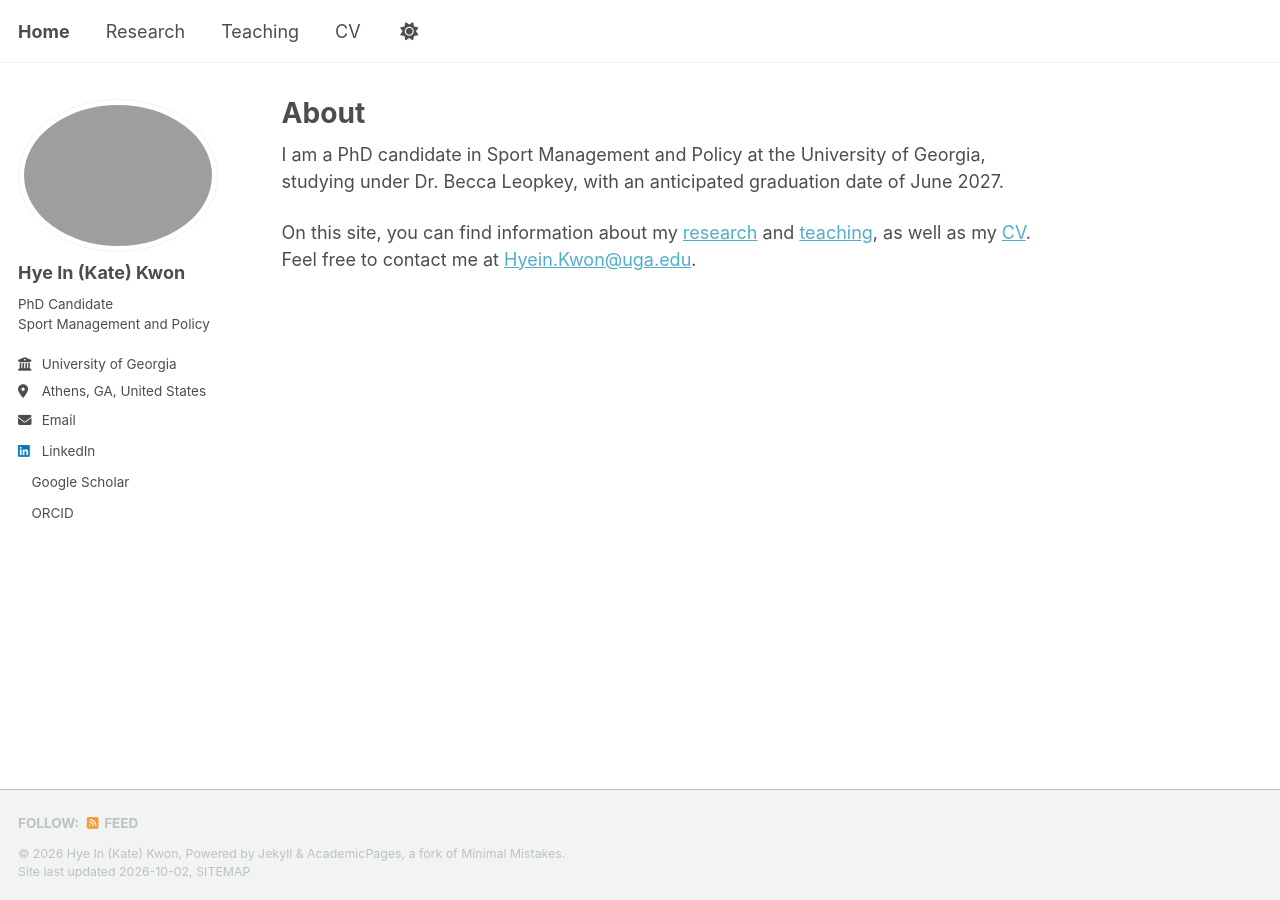
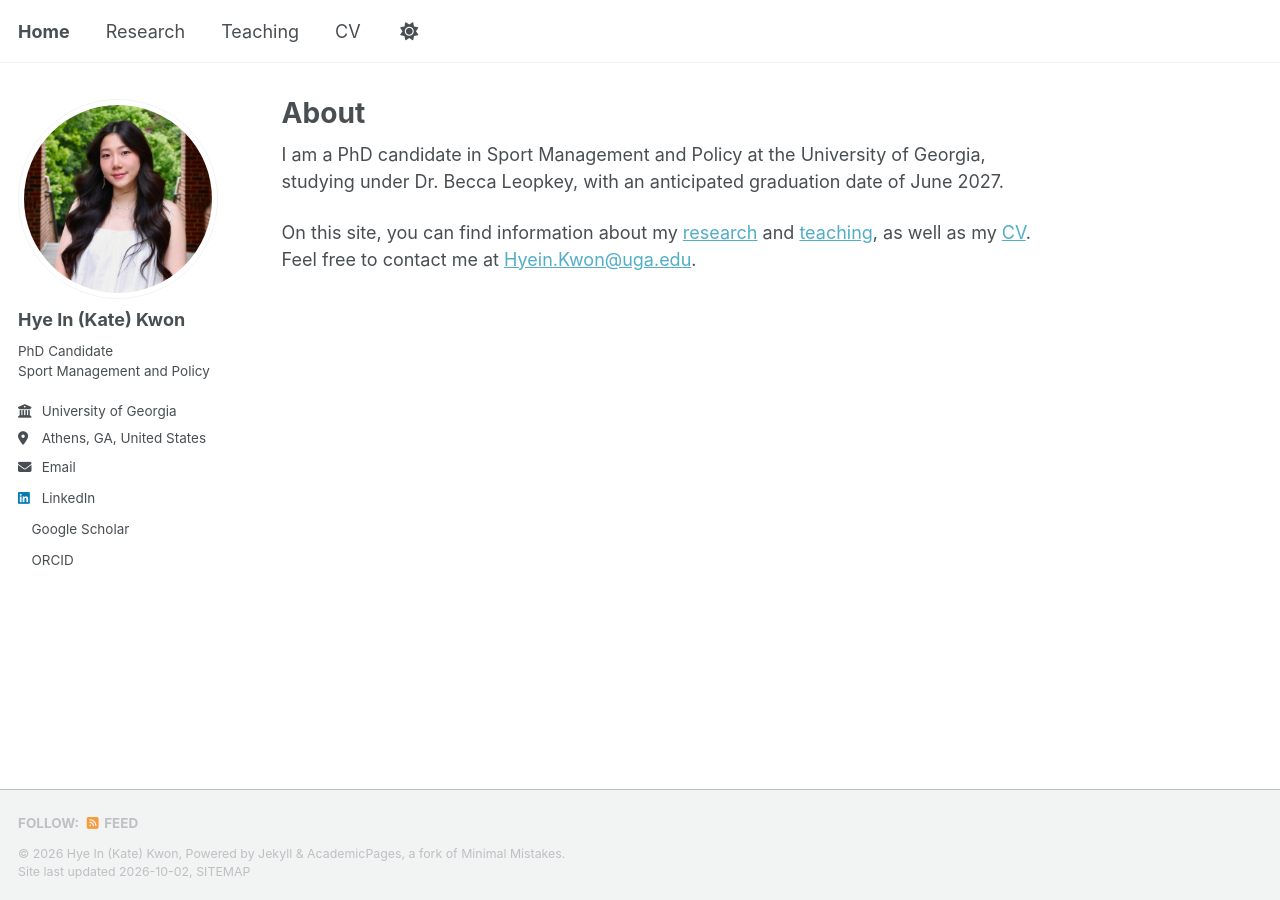
Before and after one commit to katehyeinkwon/katehyeinkwon.github.io, a Jekyll site: the page built from _pages/about.md, in a window 1280 px wide. Built offline with Jekyll 4.4.1, drawn with Linux system fonts in a browser that asks for light colours; a style sheet for code colours, icons or effects is not loaded.

Commit message:
Update _config.yml

```diff
--- a/_config.yml
+++ b/_config.yml
@@ -23,7 +23,7 @@ repository               : "katehyeinkwon/katehyeinkwon.github.io"
 #               Additional customization can be done by editing /_includes/author-profile.html
 author:
   # Biographic information
-  avatar           : "Kate_pic.jpg"
+  avatar           : "Kwon pic.jpg"
   name             : "Hye In (Kate) Kwon"
   pronouns         : # example: "she/her"
   bio              : "PhD Candidate<br>Sport Management and Policy"
```
